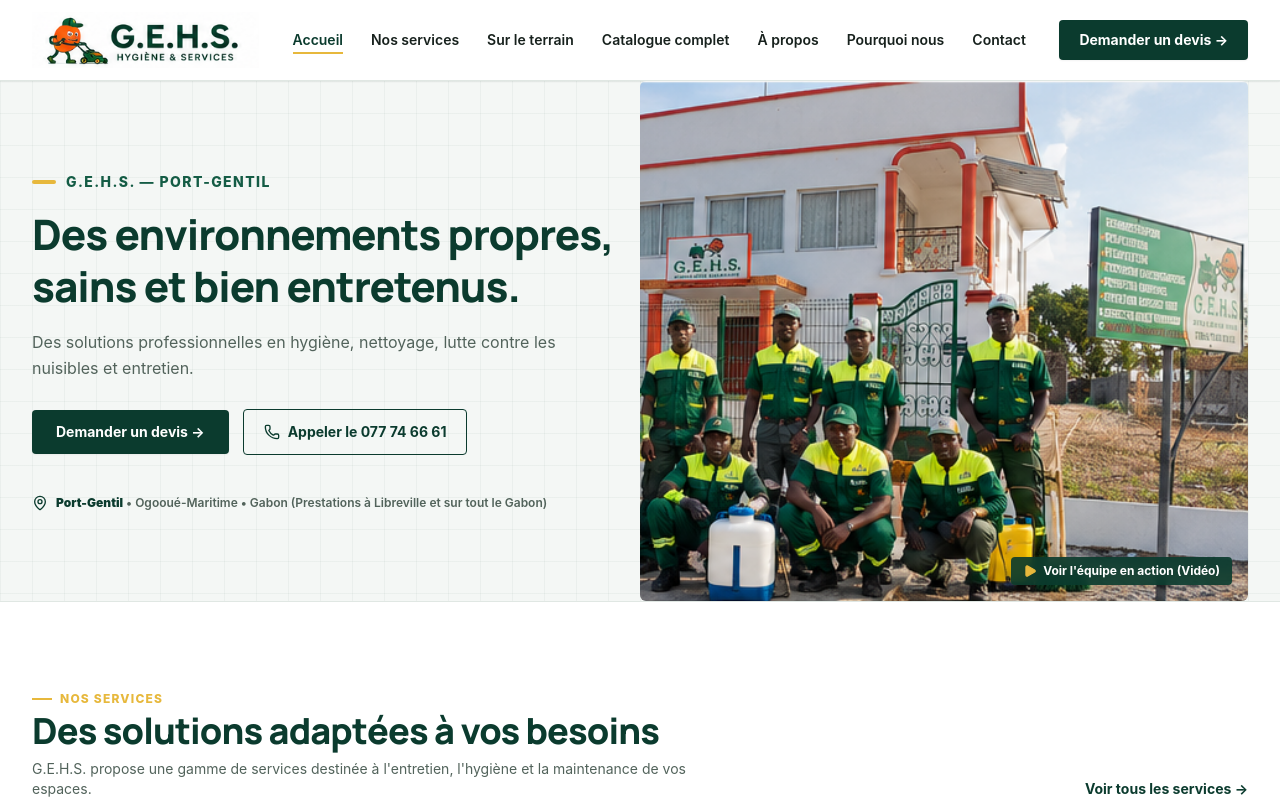
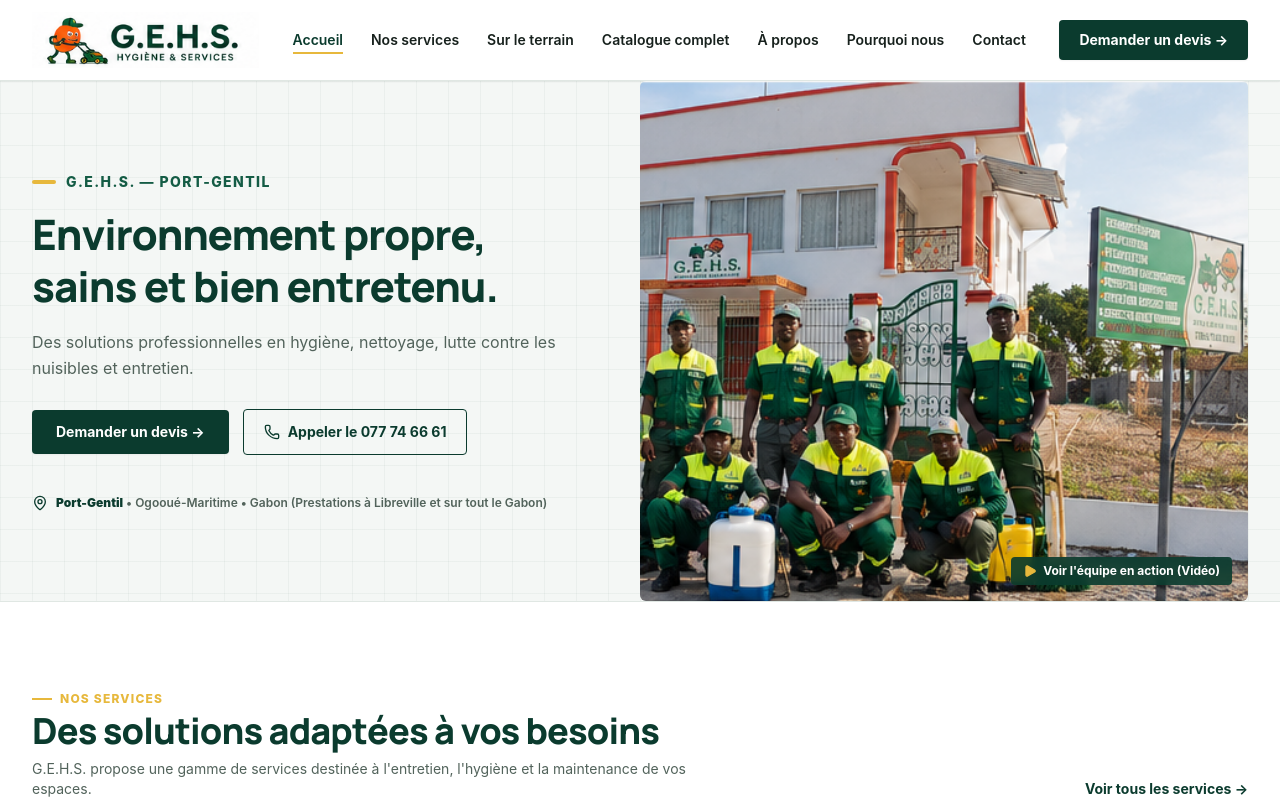
Before and after one commit to madophil/GEHS-WEBSSITE, a React (Vite) app: page / in a window 1280 px wide. Shown: the top 800 px of the page. Built offline with nearby package versions, Linux system fonts and the light colour scheme.

Commit message:
Update App.tsx

```diff
--- a/src/App.tsx
+++ b/src/App.tsx
@@ -479,7 +479,7 @@
                 </div>
 
                 <h1 className="text-3xl sm:text-4xl lg:text-[42px] font-extrabold text-[#0B3B2E] font-heading leading-tight tracking-tight mb-4 text-balance">
-                  Des environnements propres, sains et bien entretenus.
+                  Environnement propre, sains et bien entretenu.
                 </h1>
 
                 <p className="text-sm sm:text-base text-[#52635B] leading-relaxed mb-7 max-w-xl">
```
